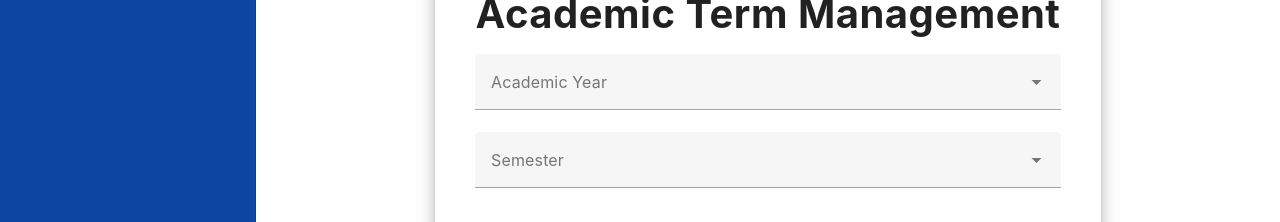
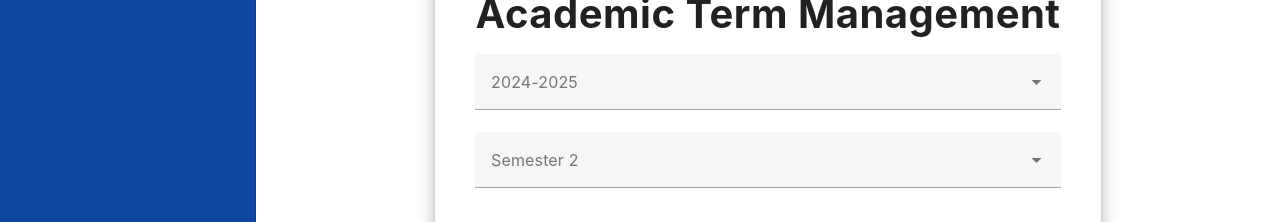
Before and after one commit to CXinCheng/Request-Management-System, a Vue app in the folder client/: page /admin/Semester in a window 1280 px wide. Shown: the part 320-542 px from the top of the page. Built offline with nearby package versions, Linux system fonts and the light colour scheme; sample sign-in values are in the browser's storage.

Commit message:
Update AdminSemesterView.vue
changed academic term management default values to "2024-2025" and "Semester 2"

```diff
--- a/client/src/modules/admin/views/AdminSemesterView.vue
+++ b/client/src/modules/admin/views/AdminSemesterView.vue
@@ -8,7 +8,7 @@
         <v-select
           v-model="selectedYear"
           :items="availableYears"
-          label="Academic Year"
+          label="2024-2025"
           outlined
           dense
         >
@@ -31,7 +31,7 @@
         <v-select
           v-model="selectedSemester"
           :items="availableSemesters"
-          label="Semester"
+          label="Semester 2"
           outlined
           dense
         />
```
